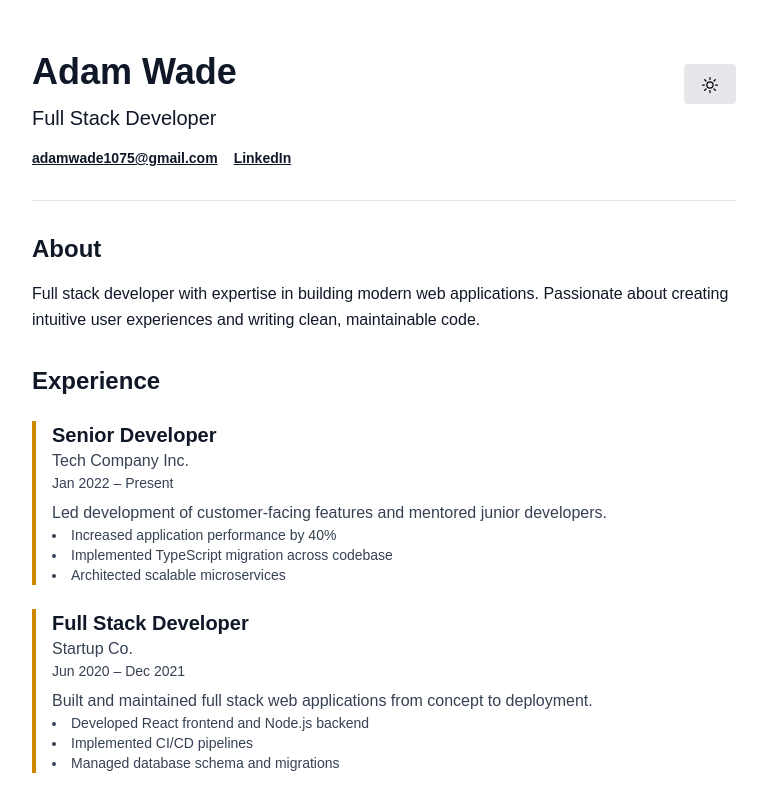
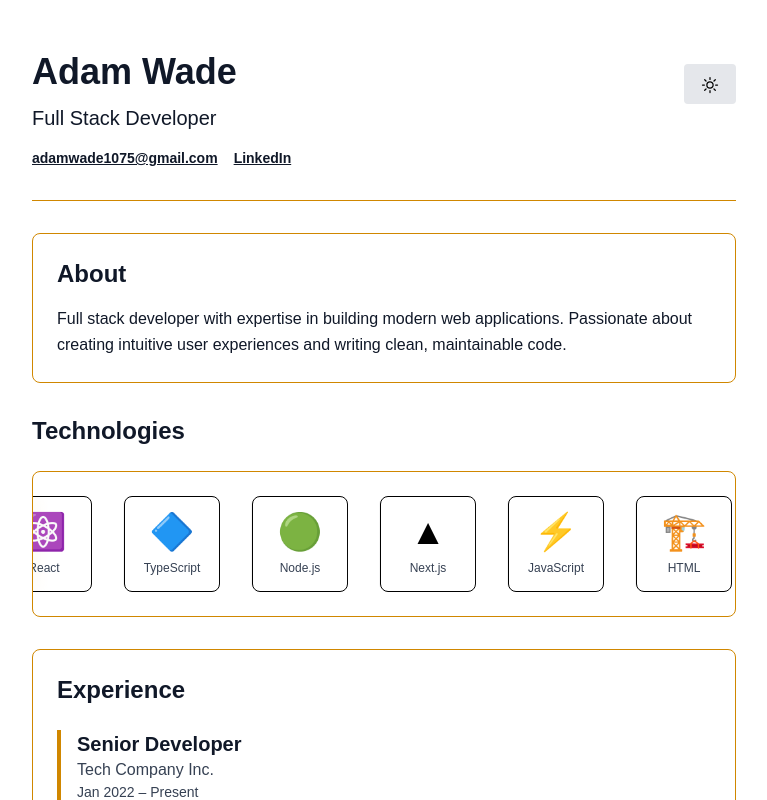
Before and after one commit to AWade1075/personal-site, a Next.js app: page / in a window 1280 px wide. Shown: the top 800 px of the page, without its empty margins (256-1023 px from the left). Built offline with nearby package versions, Linux system fonts and the light colour scheme; a web font is replaced by a local one.

Commit message:
super basic

```diff
--- a/src/app/page.tsx
+++ b/src/app/page.tsx
@@ -4,6 +4,7 @@ import {
   Experience,
   Skills,
   IntroOverlay,
+  LogoCarousel,
 } from "@/features/landing";
 
 const Page = () => {
@@ -64,6 +65,7 @@ const Page = () => {
       <div className="max-w-3xl mx-auto px-4 py-12 sm:px-6 lg:px-8">
         <Header {...personalInfo} />
         <About bio={bio} />
+        <LogoCarousel />
         <Experience jobs={experience} />
         <Skills skills={skills} />
       </div>
--- /dev/null
+++ b/src/components/Section.tsx
@@ -0,0 +1,11 @@
+export const Section = ({
+  children,
+}: {
+  children: React.ReactNode;
+}): React.ReactElement => {
+  return (
+    <section className="mb-8 rounded-lg border border-col-primary p-6 bg-background-secondary/50">
+      {children}
+    </section>
+  );
+};
--- a/src/features/landing/About.tsx
+++ b/src/features/landing/About.tsx
@@ -1,12 +1,16 @@
+import { Section } from "@/components/Section";
+
 interface AboutProps {
   bio: string;
 }
 
 export const About = ({ bio }: AboutProps) => {
   return (
-    <section className="mb-8">
-      <h2 className="text-2xl font-bold text-text-primary mb-4">About</h2>
-      <p className="text-text-primary leading-relaxed">{bio}</p>
-    </section>
+    <Section>
+      <>
+        <h2 className="text-2xl font-bold text-text-primary mb-4">About</h2>
+        <p className="text-text-primary leading-relaxed">{bio}</p>
+      </>
+    </Section>
   );
 };
--- a/src/features/landing/Experience.tsx
+++ b/src/features/landing/Experience.tsx
@@ -1,3 +1,5 @@
+import { Section } from "@/components/Section";
+
 interface Job {
   title: string;
   company: string;
@@ -13,7 +15,7 @@ interface ExperienceProps {
 
 export const Experience = ({ jobs }: ExperienceProps) => {
   return (
-    <section className="mb-8">
+    <Section>
       <h2 className="text-2xl font-bold text-text-primary mb-6">Experience</h2>
       <div className="space-y-6">
         {jobs.map((job, index) => (
@@ -36,6 +38,6 @@ export const Experience = ({ jobs }: ExperienceProps) => {
           </div>
         ))}
       </div>
-    </section>
+    </Section>
   );
 };
--- a/src/features/landing/Header.tsx
+++ b/src/features/landing/Header.tsx
@@ -26,7 +26,7 @@ export const Header = ({ name, title, email, linkedin }: HeaderProps) => {
   };
 
   return (
-    <header className="mb-8 border-b border-gray-200 pb-8">
+    <header className="mb-8 border-b border-col-primary pb-8">
       <div className="flex justify-between items-center">
         <h1 className="text-4xl font-bold text-text-primary mb-2">{name}</h1>
         <div>
--- /dev/null
+++ b/src/features/landing/LogoCarousel.tsx
@@ -0,0 +1,51 @@
+"use client";
+import { motion } from "motion/react";
+interface Logo {
+  name: string;
+  icon: string;
+}
+
+const logos: Logo[] = [
+  { name: "React", icon: "⚛️" },
+  { name: "TypeScript", icon: "🔷" },
+  { name: "Node.js", icon: "🟢" },
+  { name: "Next.js", icon: "▲" },
+  { name: "JavaScript", icon: "⚡" },
+  { name: "HTML", icon: "🏗️" },
+  { name: "CSS", icon: "🎨" },
+  { name: "PostgreSQL", icon: "🐘" },
+  { name: "MongoDB", icon: "🍃" },
+  { name: "Docker", icon: "🐳" },
+  { name: "Git", icon: "📦" },
+  { name: "Tailwind", icon: "🌊" },
+];
+
+export const LogoCarousel = () => {
+  return (
+    <section className="mb-8">
+      <h2 className="text-2xl font-bold text-text-primary mb-6">
+        Technologies
+      </h2>
+
+      <div className="relative w-full overflow-hidden rounded-lg border border-col-primary p-6">
+        <motion.div
+          className="carousel-track flex gap-8 "
+          animate={{ x: ["0%", "-50%"] }}
+          transition={{ duration: 30, repeat: Infinity, ease: "linear" }}
+        >
+          {[...logos, ...logos].map((logo, index) => (
+            <div
+              key={index}
+              className="flex flex-col items-center justify-center shrink-0 w-24 h-24 rounded-lg bg-white/50 backdrop-blur-sm border transition-all duration-300"
+            >
+              <div className="text-4xl mb-2">{logo.icon}</div>
+              <p className="text-xs font-medium text-text-secondary text-center whitespace-nowrap">
+                {logo.name}
+              </p>
+            </div>
+          ))}
+        </motion.div>
+      </div>
+    </section>
+  );
+};
--- a/src/features/landing/Skills.tsx
+++ b/src/features/landing/Skills.tsx
@@ -1,10 +1,12 @@
+import { Section } from "@/components/Section";
+
 interface SkillsProps {
   skills: string[];
 }
 
 export const Skills = ({ skills }: SkillsProps) => {
   return (
-    <section className="mb-8">
+    <Section>
       <h2 className="text-2xl font-bold text-text-primary mb-4">Skills</h2>
       <div className="flex flex-wrap gap-2">
         {skills.map((skill, index) => (
@@ -16,6 +18,6 @@ export const Skills = ({ skills }: SkillsProps) => {
           </span>
         ))}
       </div>
-    </section>
+    </Section>
   );
 };
--- a/src/features/landing/index.ts
+++ b/src/features/landing/index.ts
@@ -3,3 +3,4 @@ export { Experience } from "./Experience";
 export { Skills } from "./Skills";
 export { About } from "./About";
 export { IntroOverlay } from "./IntroOverlay";
+export { LogoCarousel } from "./LogoCarousel";
```
